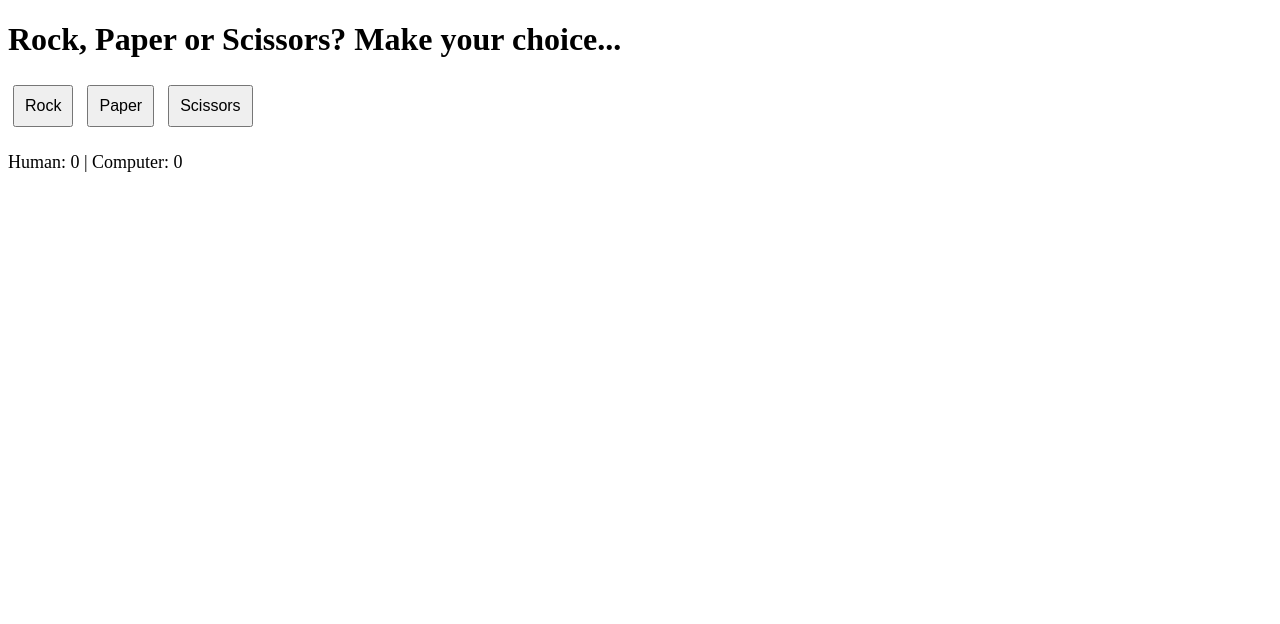
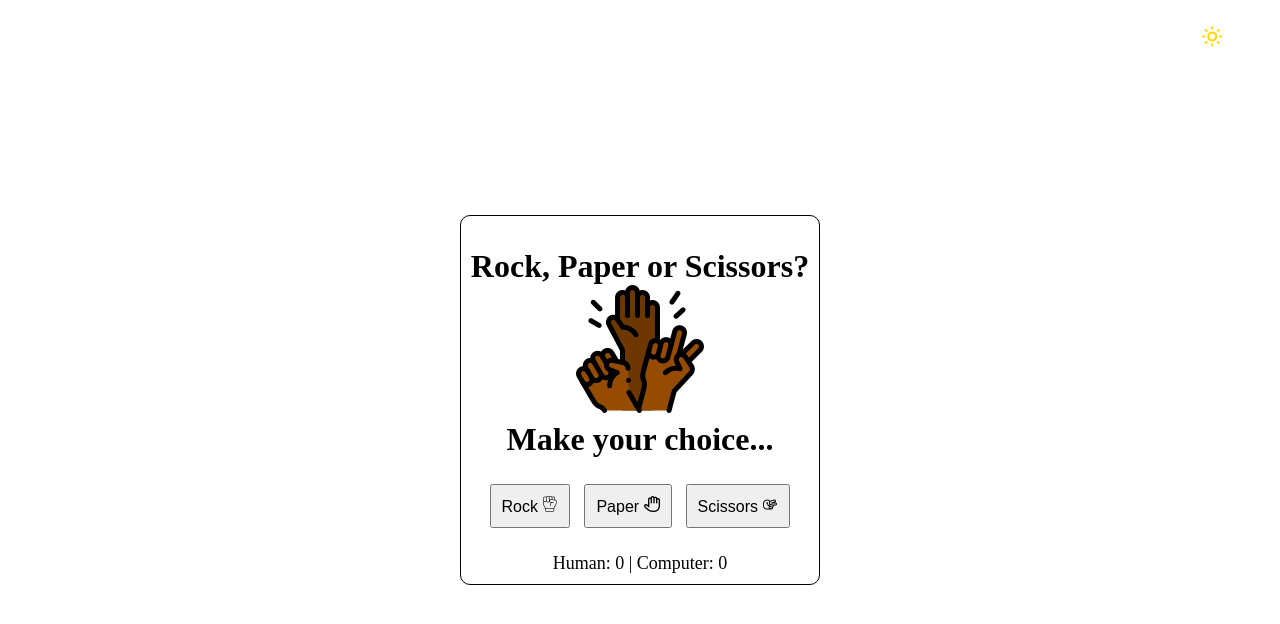
Before and after one commit to 21Saliji/RockPaperScissors_OdinProjects, a plain HTML site: page game.html in a window 1280 px wide. Drawn offline with nearby package versions, Linux system fonts and the light colour scheme.

```diff
--- a/game.html
+++ b/game.html
@@ -4,34 +4,34 @@
     <meta charset="UTF-8">
     <meta name="viewport" content="width=device-width, initial-scale=1.0">
     <title>Rock Paper Scissors Game</title>
+    <link rel="stylesheet" href="css/style.css">
+    <link href='https://unpkg.com/boxicons@2.1.4/css/boxicons.min.css' rel='stylesheet'>
+
     <style>
-        button {
-            font-size: 16px;
-            padding: 10px;
-            margin: 5px;
-        }
-        #results, #score {
-            margin-top: 20px;
-            font-size: 18px;
-        }
+
     </style>
 </head>
 <body>
 
-<!--    <dialog open>-->
-<!--        <p>Rock, Paper or Scissors? Make your choice</p>-->
+<button id="toggle" onclick="myFunction()">
+    <i class='bx bx-sun' id="sun-icon"></i>
+<!--    <box-icon name='sun' id="sun-icon"></box-icon>-->
+<!--    <box-icon name='moon' id="moon-icon"></box-icon>-->
+    <i class='bx bx-moon' id="moon-icon" ></i>
+</button>
+<div id="first">
 
-    <h1>Rock, Paper or Scissors? Make your choice...</h1>
-
+    <h1>Rock, Paper or Scissors?<br><img src="images/rock-paper-scissors.png"><br>Make your choice...<br></h1>
     <div>
-        <button id="rock">Rock</button>
-        <button id="paper">Paper</button>
-        <button id="scissors">Scissors</button>
+        <button id="rock">Rock <img src="images/fist.png"></button>
+        <button id="paper">Paper <img src="images/hand-paper.png"></button>
+        <button id="scissors">Scissors <img src="images/scissors.png"></button>
     </div>
 
     <div id="results"></div>
     <div id="score"></div>
-<!--    </dialog>-->
+</div>
+
 <script src="./js/gameScript.js"></script>
 </body>
 </html>
```
Also changed, not shown: 1 other file.
